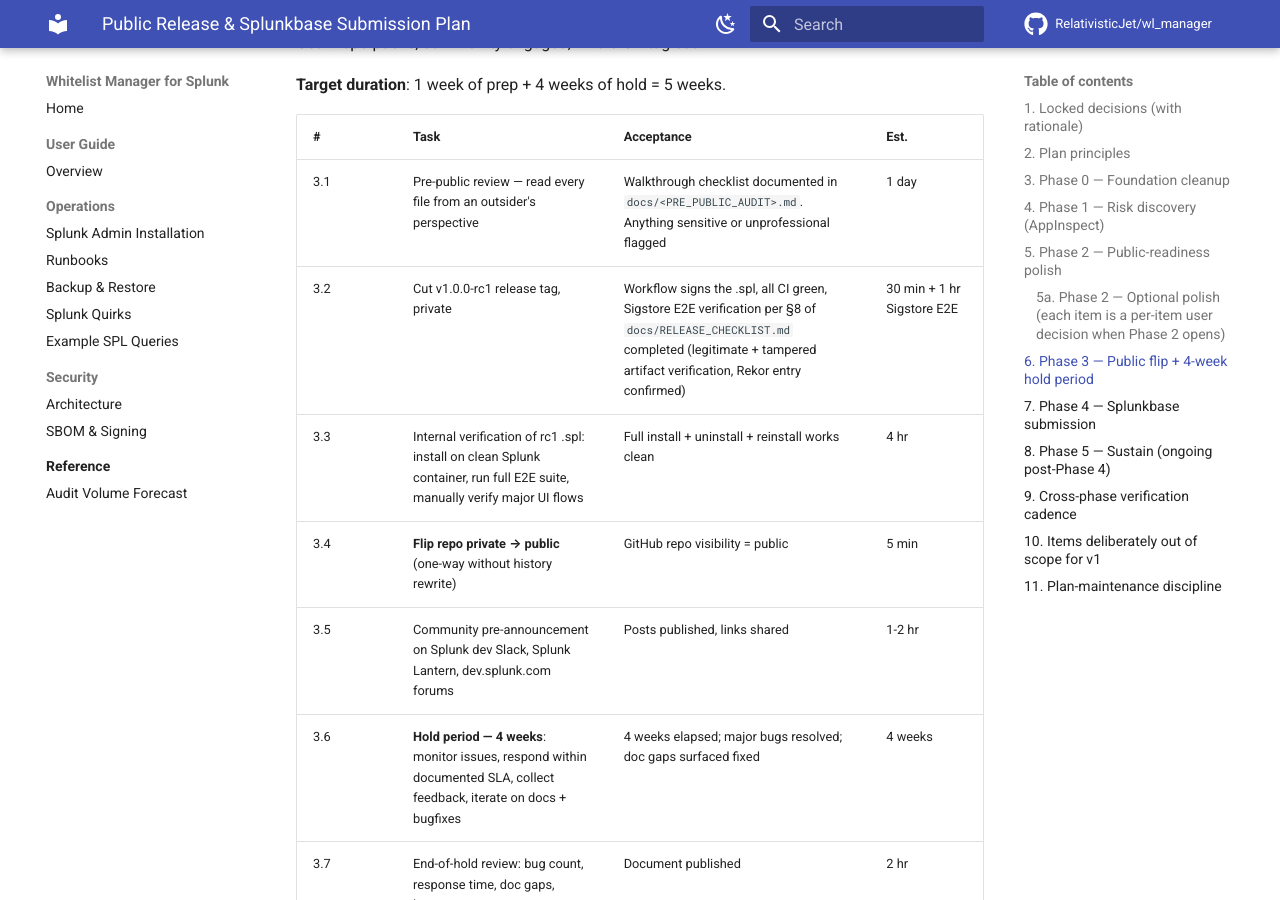
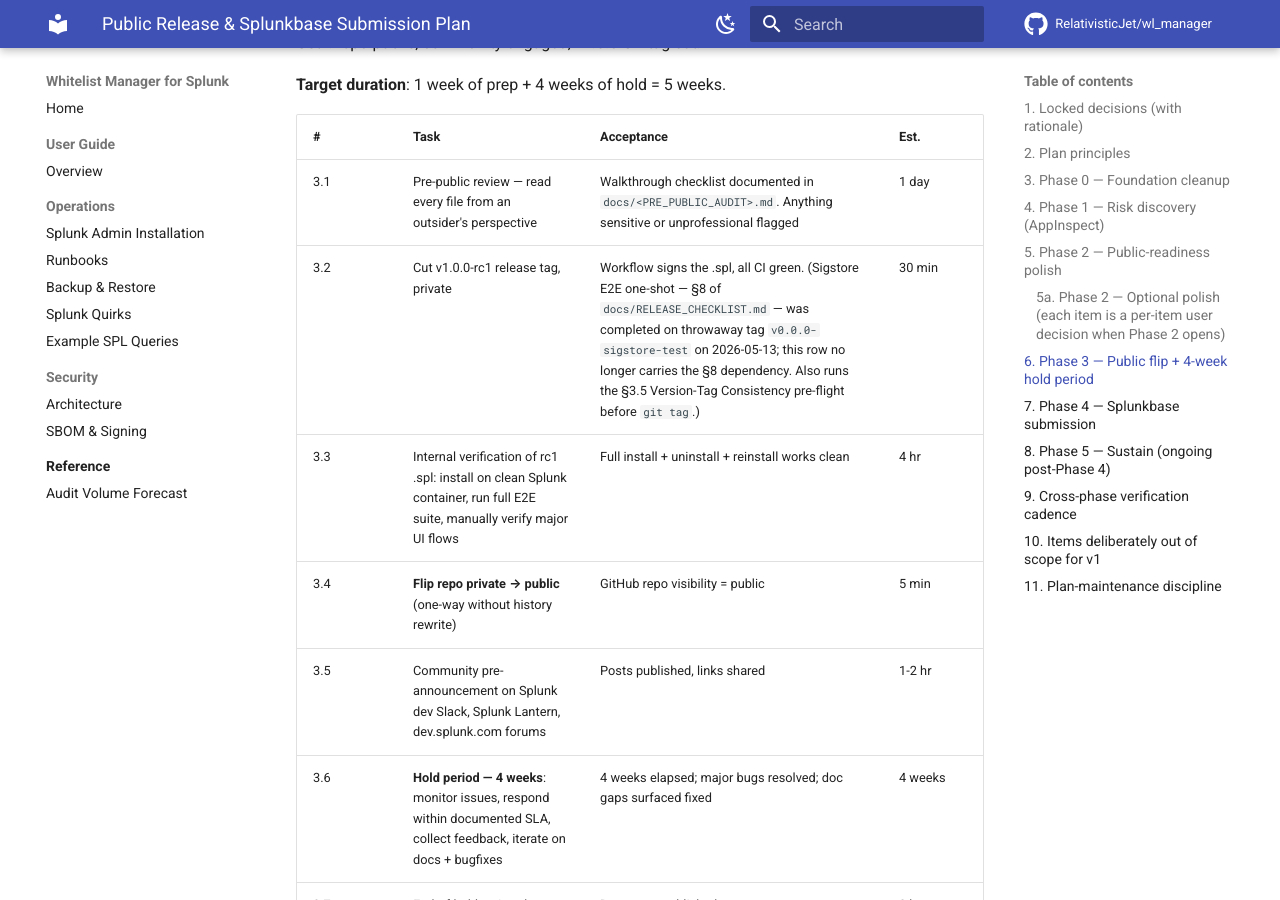
Before and after one commit to RelativisticJet/wl_manager, an MkDocs documentation site: the page built from docs/PUBLIC_RELEASE_PLAN.md, in a window 1280 px wide and 900 px high, scrolled down 22700 px. Built offline with MkDocs 1.6.1 and Material for MkDocs 9.7.7, drawn with Linux system fonts in a browser that asks for light colours; comment, search, counter and statistics services are not loaded.

Commit message:
docs(release-plan): scrub stale Sigstore §8 dependency from row 3.2
The 2026-05-13 §8 dry-run is closed (RELEASE_CHECKLIST.md §8
header reads "[x] DONE — verified 2026-05-13 on tag
v0.0.0-sigstore-test"), so PUBLIC_RELEASE_PLAN.md row 3.2 should
not list it as an outstanding acceptance criterion. The previous
phrasing implied §8 was still pending and would gate v1.0.0-rc1.

New acceptance criterion for row 3.2:
- Workflow signs the .spl, all CI green
- Note that §8 was completed 2026-05-13 (historical anchor for
  any future reader)
- Run §3.5 Version-Tag Consistency pre-flight before `git tag`
  (the remediation for §8 side-finding #3, also from the
  dry-run)

Estimate revised from "30 min + 1 hr Sigstore E2E" to "30 min"
since the §8 work is no longer in scope for this row.

Memory entries `project_post_rings_reminders.md` + MEMORY.md
index line updated in the same session to reflect the closure,
but those are personal Claude memory (not git-tracked).

```diff
--- a/docs/PUBLIC_RELEASE_PLAN.md
+++ b/docs/PUBLIC_RELEASE_PLAN.md
@@ -228,7 +228,7 @@
 | # | Task | Acceptance | Est. |
 |---|------|------------|------|
 | 3.1 | Pre-public review — read every file from an outsider's perspective | Walkthrough checklist documented in `docs/<PRE_PUBLIC_AUDIT>.md`. Anything sensitive or unprofessional flagged | 1 day |
-| 3.2 | Cut v1.0.0-rc1 release tag, private | Workflow signs the .spl, all CI green, Sigstore E2E verification per §8 of `docs/RELEASE_CHECKLIST.md` completed (legitimate + tampered artifact verification, Rekor entry confirmed) | 30 min + 1 hr Sigstore E2E |
+| 3.2 | Cut v1.0.0-rc1 release tag, private | Workflow signs the .spl, all CI green. (Sigstore E2E one-shot — §8 of `docs/RELEASE_CHECKLIST.md` — was completed on throwaway tag `v0.0.0-sigstore-test` on 2026-05-13; this row no longer carries the §8 dependency. Also runs the §3.5 Version-Tag Consistency pre-flight before `git tag`.) | 30 min |
 | 3.3 | Internal verification of rc1 .spl: install on clean Splunk container, run full E2E suite, manually verify major UI flows | Full install + uninstall + reinstall works clean | 4 hr |
 | 3.4 | **Flip repo private → public** (one-way without history rewrite) | GitHub repo visibility = public | 5 min |
 | 3.5 | Community pre-announcement on Splunk dev Slack, Splunk Lantern, dev.splunk.com forums | Posts published, links shared | 1-2 hr |
```
